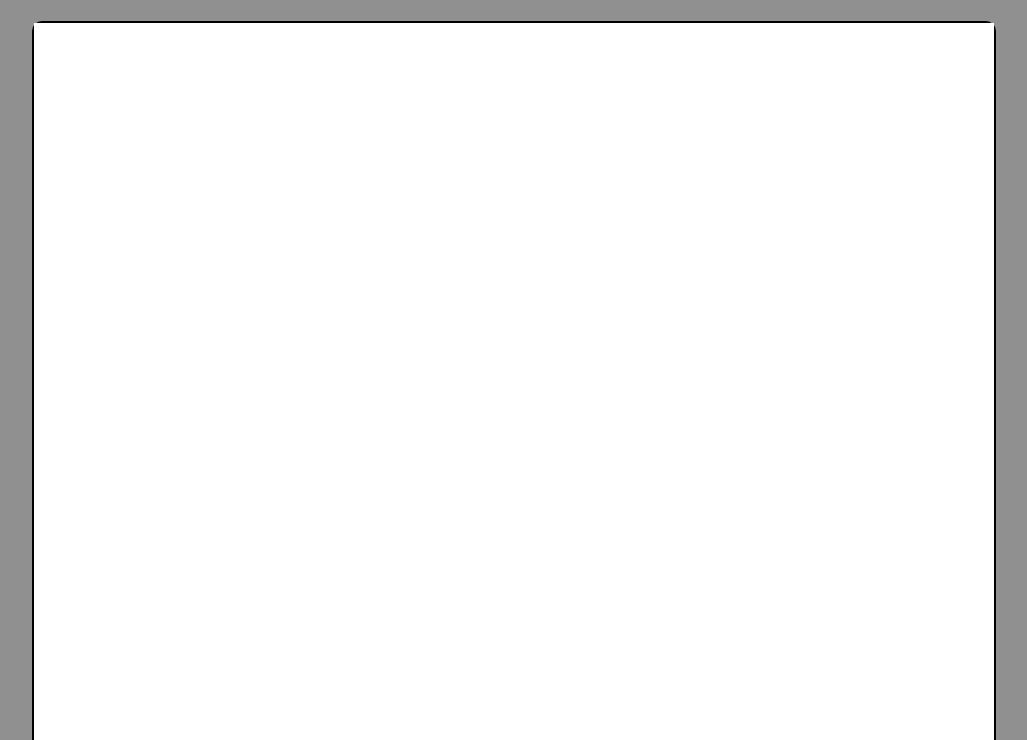
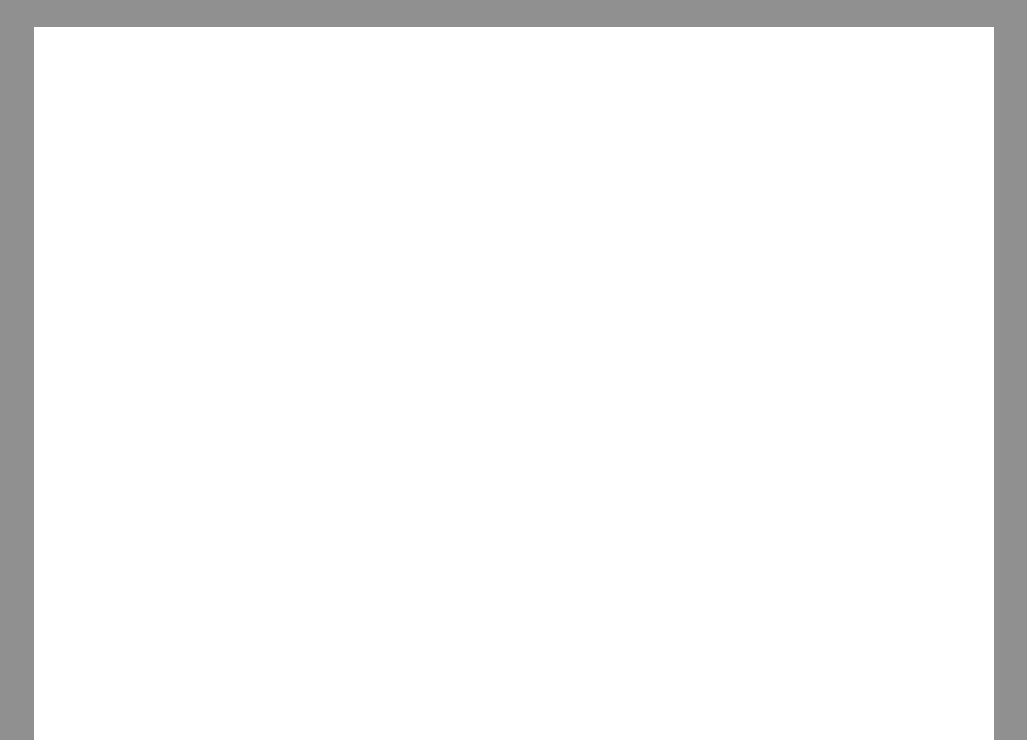
Before and after one commit to Joao-ar11/Etch-a-Sketch, a plain HTML site: page index.html in a window 1280 px wide. Shown: the part 128-868 px from the top of the page, without its empty margins (126-1153 px from the left). Drawn offline with Linux system fonts and the light colour scheme.

Commit message:
Fix issues with stylying
Depending on the square quantity, the parent div's background showed,
to resolve that, it's border and background color were removed.

```diff
--- a/style.css
+++ b/style.css
@@ -1,4 +1,5 @@
 body {
+    font-family: Cambria, Cochin, Georgia, Times, 'Times New Roman', serif;
     background-color: #909090;
     text-align: center;
 }
@@ -10,12 +11,9 @@ button {
 }
 
 #sketchBook {
-    background-color: #ffffff;
     height: 960px;
     width: 960px;
     margin: 30px auto;
-    border: 2px solid #000000;
-    border-radius: 10px;
     display: flex;
     flex-wrap: wrap;
 }
```
